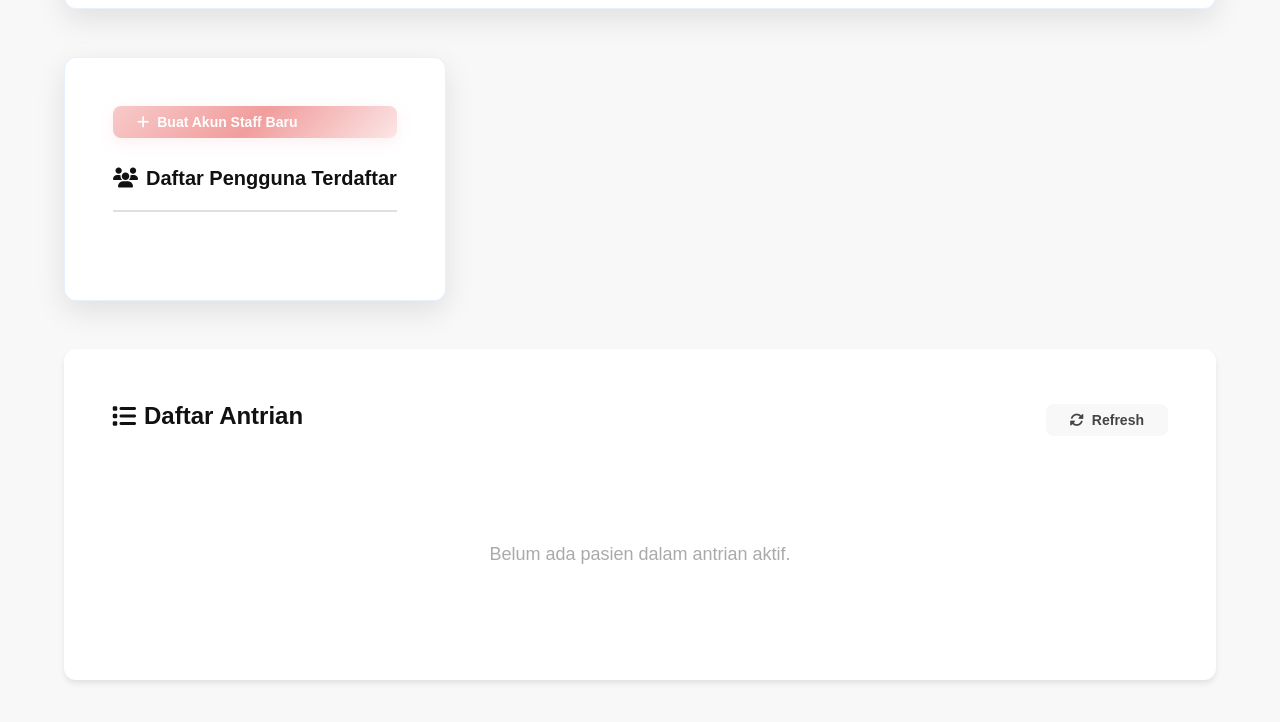
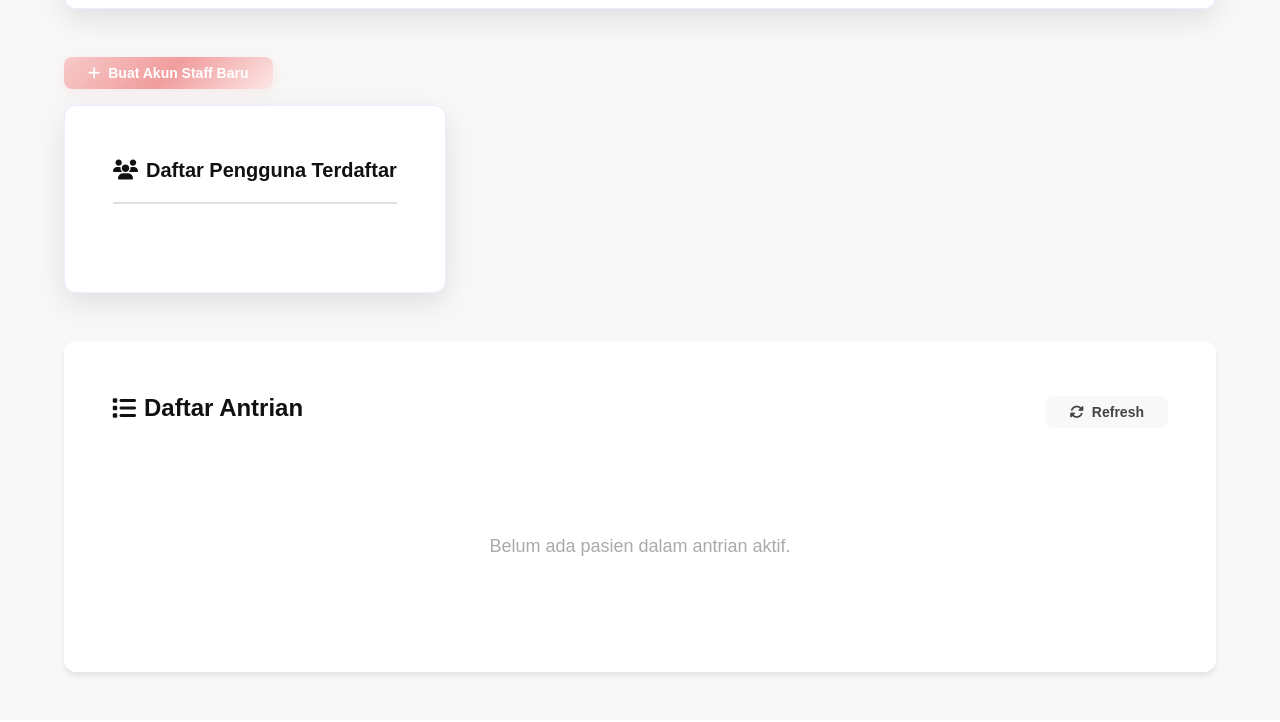
Before and after one commit to Jordyee/SAD_Klinik_sentosa, a plain HTML site: page pages/register.html in a window 1280 px wide. Shown: the part 913-1635 px from the top of the page. Drawn offline with Linux system fonts and the light colour scheme; some packages are replaced by stand-ins of ours; no server answers; sample sign-in values are in the browser's storage; a script that the page names is missing.

Commit message:
styling4: fix register section

```diff
--- a/pages/register.html
+++ b/pages/register.html
@@ -126,18 +126,21 @@
 
             <!-- User Management Tab (Admin Only) -->
             <div id="user-management-tab" class="tab-content admin-only" style="display: none;">
+                <div style="max-width: 900px; margin: 0 auto;">
                     <!-- Action Bar -->
-
+                    <div style="text-align: right; margin-bottom: 1rem;">
+                        <button class="btn-primary" onclick="openCreateUserModal()">
+                            <i class="fas fa-plus"></i> Buat Akun Staff Baru
+                        </button>
+                    </div>
 
                     <!-- User List -->
                     <div class="form-container">
                         <div class="form-section">
-                        <button class="btn-primary" style="" onclick="openCreateUserModal()">
-                            <i class="fas fa-plus"></i> Buat Akun Staff Baru
-                        </button>
                             <h3><i class="fas fa-users"></i> Daftar Pengguna Terdaftar</h3>
                             <div id="userList" class="user-list" style="margin-top: 1rem;">
                                 <!-- User list will be populated by JavaScript -->
+                            </div>
                         </div>
                     </div>
                 </div>
```
Lines whose indentation alone changed are shown as unchanged.
